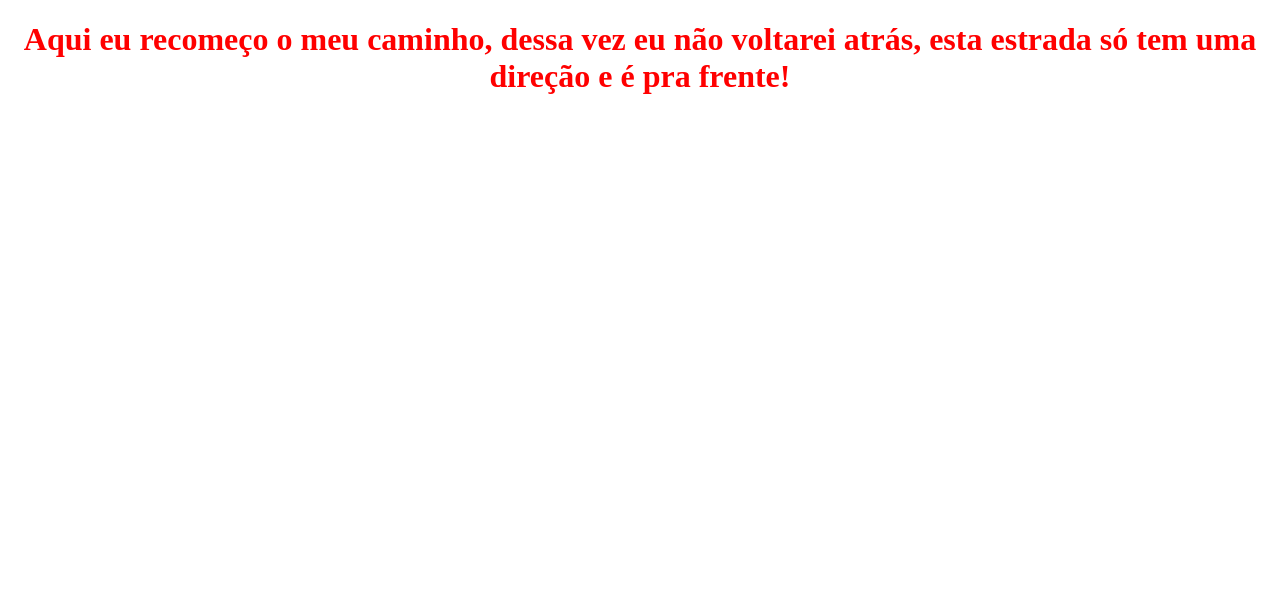
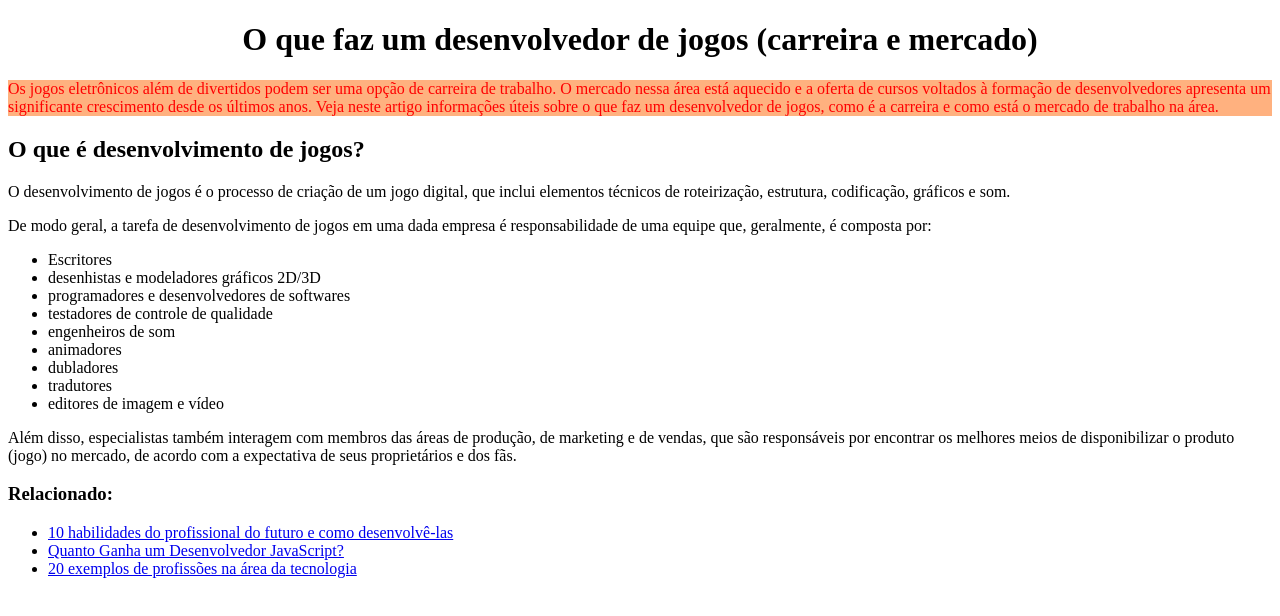
Before and after one commit to Filipeck/caminho_front, a plain HTML site: page ProgBR/1.CSS_basico/index.html in a window 1280 px wide. Drawn offline with Linux system fonts and the light colour scheme.

Commit message:
Retornando

```diff
--- a/ProgBR/1.CSS_basico/index.html
+++ b/ProgBR/1.CSS_basico/index.html
@@ -8,6 +8,40 @@
     <title>CSS Básico</title>
 </head>
 <body>
-    <h1>Aqui eu recomeço o meu caminho, dessa vez eu não voltarei atrás, esta estrada só tem uma direção e é pra frente!</h1>
+    <h1>O que faz um desenvolvedor de jogos (carreira e mercado)</h1>
+    <div>
+        <p id="paragrafo1">
+            Os jogos eletrônicos além de divertidos podem ser uma opção de carreira de trabalho. O mercado nessa área está aquecido e a oferta de cursos voltados à formação de desenvolvedores apresenta um significante crescimento desde os últimos anos. Veja neste artigo informações úteis sobre o que faz um desenvolvedor de jogos, como é a carreira e como está o mercado de trabalho na área.
+        </p>
+        <h2>O que é desenvolvimento de jogos?</h2>
+        <p>
+            O desenvolvimento de jogos é o processo de criação de um jogo digital, que inclui elementos técnicos de roteirização, estrutura, codificação, gráficos e som.
+        </p>
+        <p>
+            De modo geral, a tarefa de desenvolvimento de jogos em uma dada empresa é responsabilidade de uma equipe que, geralmente, é composta por:
+        </p>
+        <ul>
+            <li>Escritores</li>
+            <li>desenhistas e modeladores gráficos 2D/3D</li>
+            <li>programadores e desenvolvedores de softwares</li>
+            <li>testadores de controle de qualidade</li>
+            <li>engenheiros de som</li>
+            <li>animadores</li>
+            <li>dubladores</li>
+            <li>tradutores</li>
+            <li>editores de imagem e vídeo</li>
+        </ul>
+        <p>
+            Além disso, especialistas também interagem com membros das áreas de produção, de marketing e de vendas, que são responsáveis por encontrar os melhores meios de disponibilizar o produto (jogo) no mercado, de acordo com a expectativa de seus proprietários e dos fãs.
+        </p>
+    </div>
+    <div>
+        <h3>Relacionado:</h3>
+        <ul>
+            <li><a href="#">10 habilidades do profissional do futuro e como desenvolvê-las</a></li>
+            <li><a href="#">Quanto Ganha um Desenvolvedor JavaScript?</a></li>
+            <li><a href="#">20 exemplos de profissões na área da tecnologia</a></li>
+        </ul>
+    </div>
 </body>
 </html>
--- a/ProgBR/1.CSS_basico/style.css
+++ b/ProgBR/1.CSS_basico/style.css
@@ -1,4 +1,12 @@
 h1{
-    color: red;
     text-align: center;
 }
+
+#paragrafo1{
+    color: red;
+    background-color: rgba(255, 100, 0, 0.5);
+}
+
+a{
+    display: block;
+}
```
